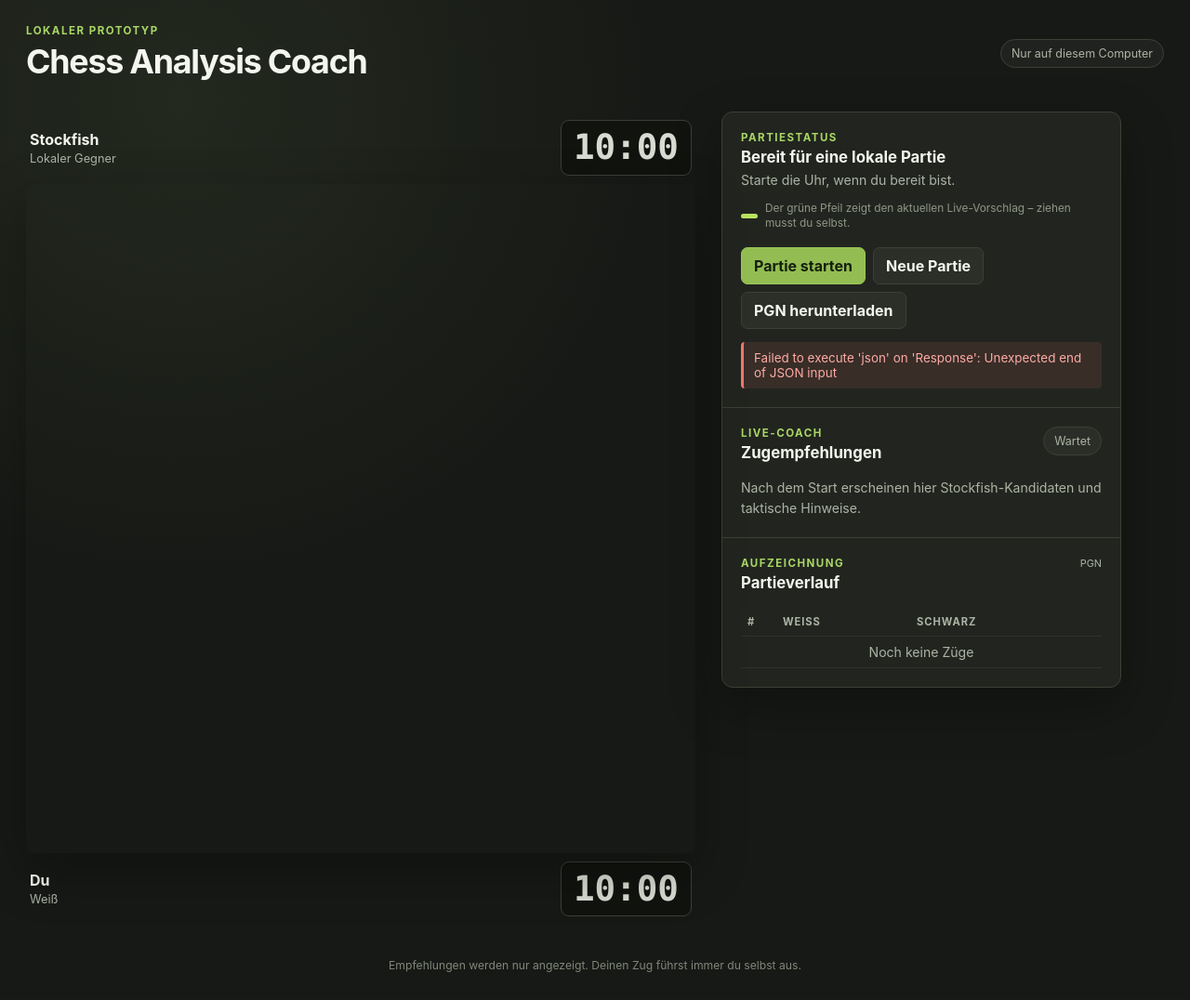
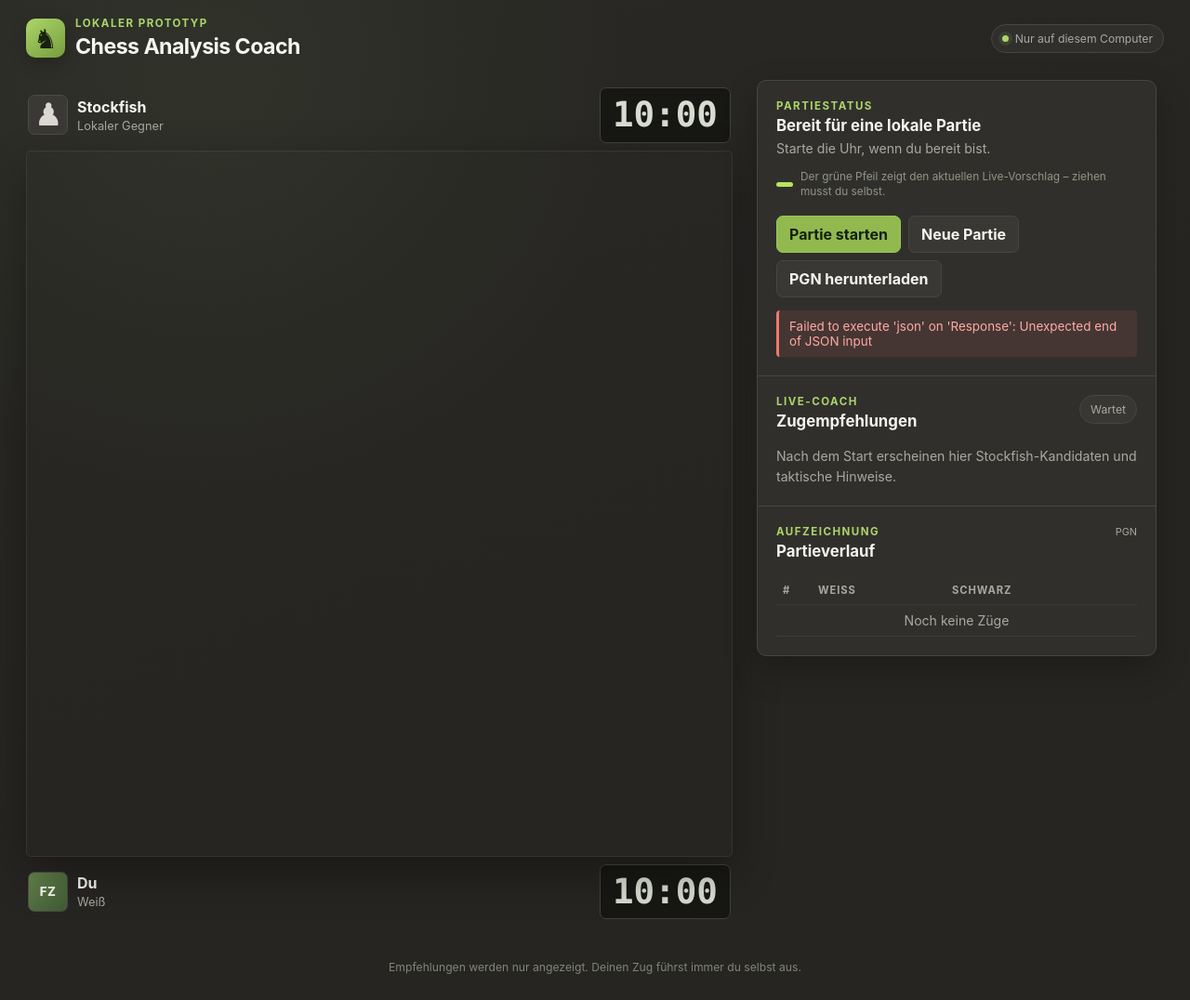
Before and after one commit to FelixZimmermannDev/pi-agent-sound-notifier, a Flask app: page / in a window 1280 px wide. Shown: the whole page at 93% size. Before the commit the page ends 1046 px from the top, so only its background shows below. Run offline with Flask 3, Linux system fonts and the light colour scheme; data that the repository does not hold is empty.

Commit message:
Refine local game board layout

```diff
--- a/src/chess_analysis_coach/static/app.css
+++ b/src/chess_analysis_coach/static/app.css
@@ -1,18 +1,18 @@
 :root {
   color-scheme: dark;
-  --background: #171916;
-  --surface: #22251f;
-  --surface-raised: #2b2f28;
-  --border: #3b4036;
-  --text: #f4f5ef;
-  --muted: #adb4a5;
-  --accent: #93bd52;
-  --accent-strong: #a9d766;
-  --light-square: #d7ddbf;
-  --dark-square: #779455;
-  --selected: #e6c94f;
+  --background: #262522;
+  --surface: #312f2c;
+  --surface-raised: #3a3834;
+  --border: #484641;
+  --text: #f5f4ef;
+  --muted: #aaa8a1;
+  --accent: #91b94f;
+  --accent-strong: #acd66a;
+  --light-square: #e5e8cb;
+  --dark-square: #759455;
+  --selected: #e2c650;
   --danger: #ef786f;
-  --shadow: 0 20px 55px rgb(0 0 0 / 28%);
+  --shadow: 0 18px 48px rgb(0 0 0 / 32%);
   font-family: Inter, ui-sans-serif, system-ui, -apple-system, BlinkMacSystemFont, "Segoe UI", sans-serif;
 }
 
@@ -24,8 +24,8 @@
   min-height: 100vh;
   margin: 0;
   background:
-    radial-gradient(circle at 15% 10%, rgb(119 148 85 / 13%), transparent 35%),
-    var(--background);
+    radial-gradient(circle at 18% 8%, rgb(117 148 85 / 10%), transparent 31%),
+    linear-gradient(160deg, #292825 0%, var(--background) 58%);
   color: var(--text);
 }
 
@@ -38,9 +38,31 @@
   display: flex;
   align-items: center;
   justify-content: space-between;
-  max-width: 1280px;
+  max-width: 1320px;
   margin: 0 auto;
-  padding: 26px 28px 12px;
+  padding: 18px 28px 8px;
+}
+
+.brand,
+.player-identity {
+  display: flex;
+  align-items: center;
+}
+
+.brand {
+  gap: 11px;
+}
+
+.brand-mark {
+  display: grid;
+  place-items: center;
+  width: 42px;
+  height: 42px;
+  border-radius: 10px;
+  background: linear-gradient(145deg, var(--accent-strong), #769d3d);
+  color: #18200e;
+  font-size: 1.8rem;
+  box-shadow: 0 6px 18px rgb(0 0 0 / 22%);
 }
 
 h1,
@@ -51,8 +73,8 @@
 
 h1 {
   margin-bottom: 0;
-  font-size: clamp(1.55rem, 2.8vw, 2.3rem);
-  letter-spacing: -0.035em;
+  font-size: clamp(1.15rem, 2vw, 1.45rem);
+  letter-spacing: -0.025em;
 }
 
 h2 {
@@ -75,18 +97,33 @@
   border-radius: 999px;
   background: rgb(255 255 255 / 4%);
   color: var(--muted);
-  font-size: 0.78rem;
+  font-size: 0.76rem;
   padding: 7px 11px;
+}
+
+.local-badge {
+  display: inline-flex;
+  align-items: center;
+  gap: 7px;
+}
+
+.local-badge::before {
+  content: "";
+  width: 7px;
+  height: 7px;
+  border-radius: 50%;
+  background: var(--accent-strong);
+  box-shadow: 0 0 0 4px rgb(172 214 106 / 10%);
 }
 
 .game-shell {
   display: grid;
-  grid-template-columns: minmax(420px, 720px) minmax(330px, 430px);
-  gap: 28px;
+  grid-template-columns: minmax(460px, 760px) minmax(340px, 430px);
+  gap: 26px;
   align-items: start;
-  max-width: 1280px;
+  max-width: 1320px;
   margin: 0 auto;
-  padding: 20px 28px 36px;
+  padding: 14px 28px 36px;
 }
 
 .board-column {
@@ -97,8 +134,38 @@
   display: flex;
   align-items: center;
   justify-content: space-between;
-  min-height: 64px;
-  padding: 9px 4px;
+  min-height: 67px;
+  padding: 8px 2px;
+}
+
+.player-identity {
+  gap: 10px;
+  min-width: 0;
+}
+
+.player-avatar {
+  display: grid;
+  flex: 0 0 auto;
+  place-items: center;
+  width: 43px;
+  height: 43px;
+  overflow: hidden;
+  border: 1px solid #4d4b45;
+  border-radius: 7px;
+  background: #3b3935;
+  color: #dad8d0;
+  font-weight: 800;
+}
+
+.bot-avatar {
+  font-size: 2rem;
+}
+
+.user-avatar {
+  background: linear-gradient(145deg, #66864c, #405a36);
+  color: #f4f6ed;
+  font-size: 0.82rem;
+  letter-spacing: 0.03em;
 }
 
 .player-strip strong,
@@ -117,10 +184,10 @@
 }
 
 .clock {
-  min-width: 118px;
-  border: 1px solid var(--border);
-  border-radius: 9px;
-  background: #11130f;
+  min-width: 120px;
+  border: 1px solid #44423d;
+  border-radius: 7px;
+  background: #171714;
   color: #d7dbd1;
   font-family: "Cascadia Mono", "SFMono-Regular", Consolas, monospace;
   font-size: clamp(1.55rem, 4vw, 2.35rem);
@@ -145,7 +212,8 @@
   overflow: hidden;
   width: 100%;
   aspect-ratio: 1;
-  border-radius: 8px;
+  border: 1px solid rgb(255 255 255 / 7%);
+  border-radius: 5px;
   box-shadow: var(--shadow);
 }
 
@@ -273,11 +341,13 @@
 }
 
 .side-panel {
+  position: sticky;
+  top: 14px;
   overflow: hidden;
   border: 1px solid var(--border);
-  border-radius: 12px;
+  border-radius: 10px;
   background: var(--surface);
-  box-shadow: var(--shadow);
+  box-shadow: 0 14px 36px rgb(0 0 0 / 24%);
 }
 
 .panel-section {
@@ -392,8 +462,9 @@
 
 .recommendation-card {
   border: 1px solid var(--border);
+  border-left: 3px solid #6f8f43;
   border-radius: 8px;
-  background: var(--surface-raised);
+  background: linear-gradient(135deg, var(--surface-raised), #36342f);
   padding: 12px;
 }
 
@@ -478,7 +549,7 @@
 }
 
 footer {
-  max-width: 1280px;
+  max-width: 1320px;
   margin: 0 auto;
   padding: 0 28px 28px;
   color: #7f8678;
@@ -486,10 +557,14 @@
   text-align: center;
 }
 
-@media (max-width: 940px) {
+@media (max-width: 1120px) {
   .game-shell {
-    grid-template-columns: minmax(0, 720px);
+    grid-template-columns: minmax(0, 820px);
     justify-content: center;
+  }
+
+  .side-panel {
+    position: static;
   }
 }
 
--- a/src/chess_analysis_coach/templates/index.html
+++ b/src/chess_analysis_coach/templates/index.html
@@ -9,9 +9,12 @@
 </head>
 <body>
   <header class="topbar">
+    <div class="brand">
+      <span class="brand-mark" aria-hidden="true">♞</span>
       <div>
         <p class="eyebrow">Lokaler Prototyp</p>
         <h1>Chess Analysis Coach</h1>
+      </div>
     </div>
     <span class="local-badge">Nur auf diesem Computer</span>
   </header>
@@ -19,9 +22,12 @@
   <main class="game-shell">
     <section class="board-column" aria-label="Lokales Schachspiel">
       <div class="player-strip opponent-strip">
+        <div class="player-identity">
+          <div class="player-avatar bot-avatar" aria-hidden="true">♟</div>
           <div>
             <strong id="top-player-name">Stockfish</strong>
             <span id="top-player-detail">Lokaler Gegner</span>
+          </div>
         </div>
         <time id="top-clock" class="clock">10:00</time>
       </div>
@@ -39,9 +45,12 @@
       </div>
 
       <div class="player-strip player-strip-self">
+        <div class="player-identity">
+          <div class="player-avatar user-avatar" aria-hidden="true">FZ</div>
           <div>
             <strong id="bottom-player-name">Du</strong>
             <span id="bottom-player-detail">Weiß</span>
+          </div>
         </div>
         <time id="bottom-clock" class="clock">10:00</time>
       </div>
```
Lines whose indentation alone changed are shown as unchanged.
